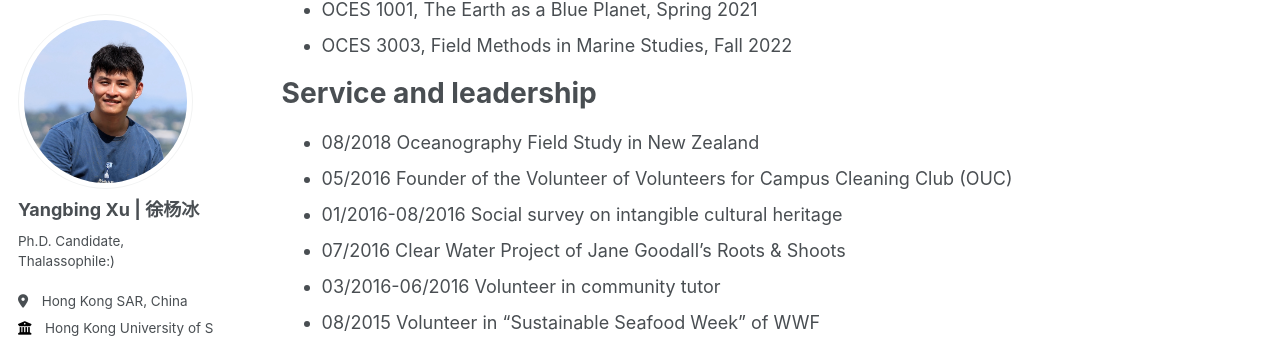
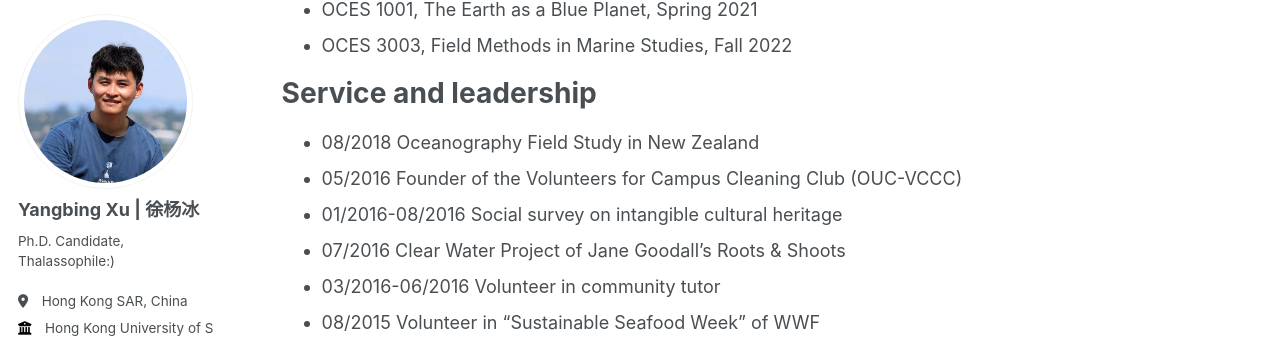
Before and after one commit to Yangbing-Ocean/yangbing, a Jekyll site: the page built from _pages/cv.md, in a window 1280 px wide and 900 px high, scrolled down 1379 px. Shown: the part 92-441 px from the top of the window. Built offline with Jekyll 4.4.1, drawn with Linux system fonts in a browser that asks for light colours; some web fonts are replaced.

Commit message:
Update cv.md

```diff
--- a/_pages/cv.md
+++ b/_pages/cv.md
@@ -63,7 +63,7 @@ Teaching
 Service and leadership
 ======
 * 08/2018 Oceanography Field Study in New Zealand
-* 05/2016 Founder of the Volunteer of Volunteers for Campus Cleaning Club (OUC)
+* 05/2016 Founder of the Volunteers for Campus Cleaning Club (OUC-VCCC)
 * 01/2016-08/2016 Social survey on intangible cultural heritage
 * 07/2016 Clear Water Project of Jane Goodall's Roots & Shoots
 * 03/2016-06/2016 Volunteer in community tutor
```
